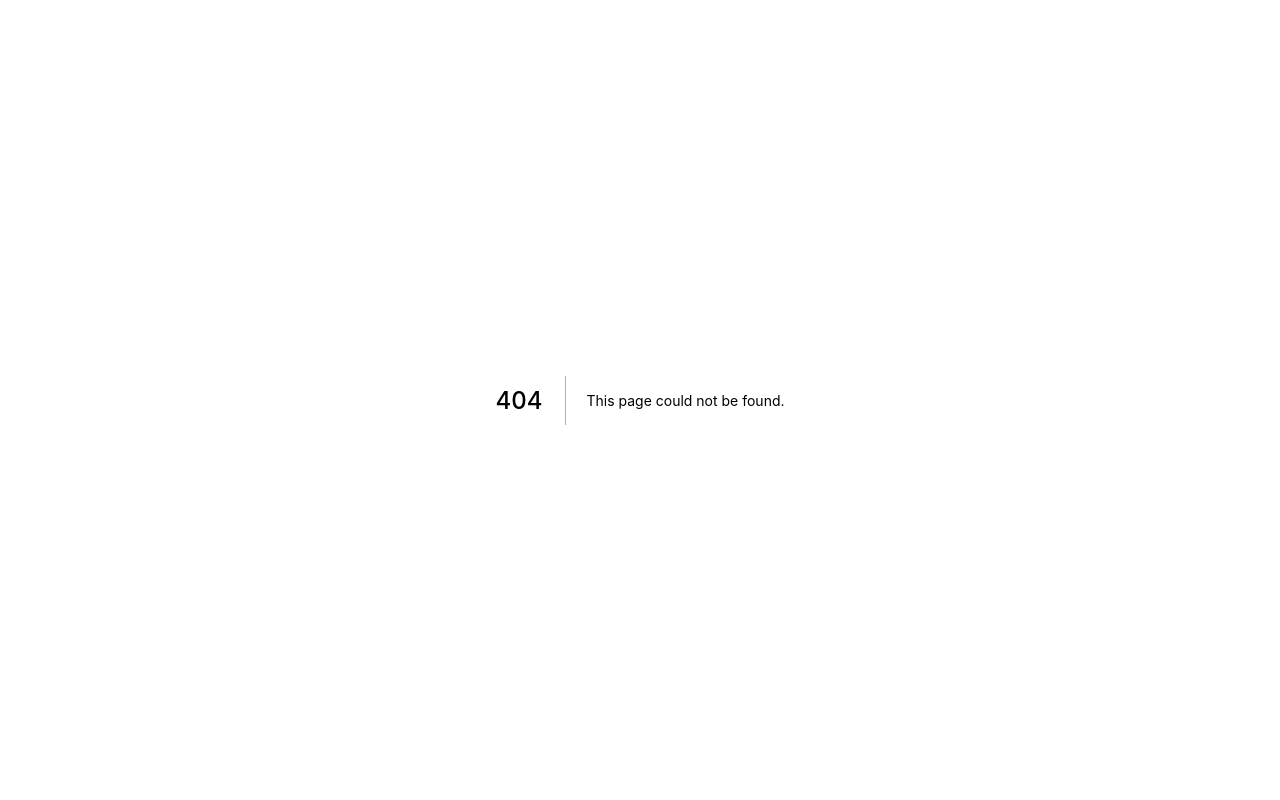
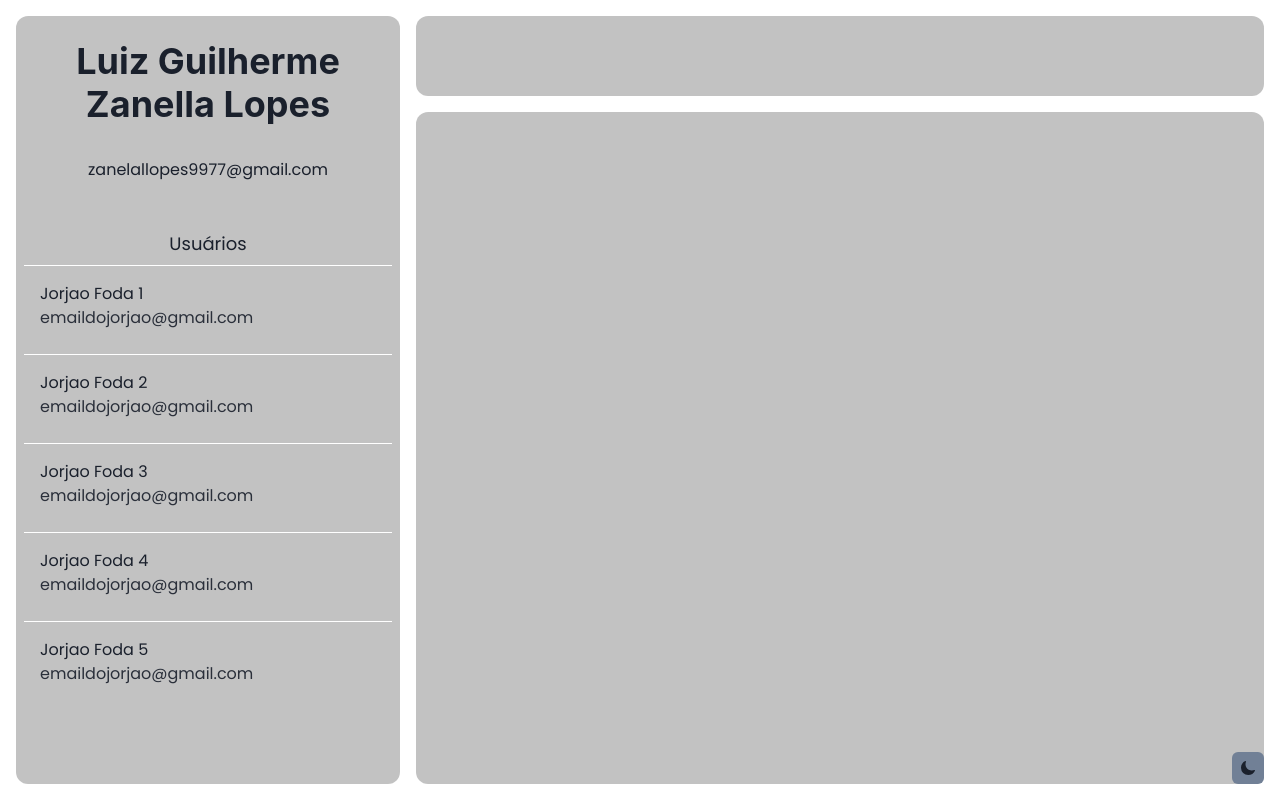
Before and after one commit to Lugui14/blog-client, a Next.js app: page /posts in a window 1280 px wide. Before the commit this address had no page. Built offline with nearby package versions, Linux system fonts and the light colour scheme.

Commit message:
feat: posts page

```diff
--- a/components/Forms/Input.tsx
+++ b/components/Forms/Input.tsx
@@ -2,14 +2,16 @@ import { Input as ChakraInput, InputProps } from "@chakra-ui/react";
 import { useEffect, useRef } from "react";
 import { useField } from "@unform/core";
 
-interface IInputProps extends InputProps {
+interface IProps {
   name: string;
 }
+
+type IInputProps = InputProps & IProps;
 
 export const Input = ({ name, ...rest }: IInputProps) => {
   const inputRef = useRef<HTMLInputElement>(null);
 
-  const { fieldName, registerField, defaultValue, error } = useField(name);
+  const { fieldName, registerField, defaultValue } = useField(name);
 
   useEffect(() => {
     registerField({
--- a/components/Forms/LoginForm.tsx
+++ b/components/Forms/LoginForm.tsx
@@ -70,8 +70,9 @@ export const LoginForm = () => {
             Email
           </FormLabel>
           <Input
+            name="email"
             bg={inputBg}
-            name="email"
+            id="email"
             type="email"
             color={"gray.500"}
             placeholder="Digite seu email:"
--- a/components/Forms/RegisterForm.tsx
+++ b/components/Forms/RegisterForm.tsx
@@ -100,6 +100,7 @@ export const RegisterForm = () => {
             <Input
               bg={inputBg}
               name="email"
+              id="email"
               type="email"
               color={"gray.500"}
               placeholder="Digite seu email:"
--- a/components/Posts/PostList/index.tsx
+++ b/components/Posts/PostList/index.tsx
@@ -59,6 +59,7 @@ export const PostList = () => {
       >
         {messages.map((message) => (
           <PostCard
+            key={message.text}
             text={message.text}
             username={message.user.name}
             useremail={message.user.email}
--- /dev/null
+++ b/components/Profile/Aside.tsx
@@ -0,0 +1,58 @@
+import { Center, Flex, Heading, Text, VStack } from "@chakra-ui/react";
+
+interface IAsideProps {
+  name: string;
+  email: string;
+}
+
+const users = [
+  {
+    name: "Jorjao Foda 1",
+    email: "emaildojorjao@gmail.com",
+  },
+  {
+    name: "Jorjao Foda 2",
+    email: "emaildojorjao@gmail.com",
+  },
+  {
+    name: "Jorjao Foda 3",
+    email: "emaildojorjao@gmail.com",
+  },
+  {
+    name: "Jorjao Foda 4",
+    email: "emaildojorjao@gmail.com",
+  },
+  {
+    name: "Jorjao Foda 5",
+    email: "emaildojorjao@gmail.com",
+  },
+];
+
+export const Aside = ({ name, email }: IAsideProps) => {
+  return (
+    <Center flexDir={"column"} maxH={"90vh"}>
+      <Heading textAlign={"center"} mb={8}>
+        {name}
+      </Heading>
+      <Text mb={12} textAlign={"center"}>
+        {email}
+      </Text>
+
+      <VStack>
+        <Text fontSize={18}>Usuários</Text>
+        {users.map((user) => (
+          <Flex
+            w={"150%"}
+            borderTop={"1px solid white"}
+            flexDir={"column"}
+            p={4}
+            key={user.name}
+          >
+            <Text>{user.name}</Text>
+            <Text opacity={"90%"}>{user.email}</Text>
+          </Flex>
+        ))}
+      </VStack>
+    </Center>
+  );
+};
--- a/package.json
+++ b/package.json
@@ -12,8 +12,6 @@
     "@chakra-ui/react": "^2.2.1",
     "@emotion/react": "^11",
     "@emotion/styled": "^11",
-    "@types/axios": "^0.14.0",
-    "@types/react-icons": "^3.0.0",
     "@unform/core": "^2.1.6",
     "@unform/web": "^2.1.6",
     "axios": "^0.27.2",
@@ -25,9 +23,11 @@
     "react-icons": "^4.4.0"
   },
   "devDependencies": {
+    "@types/axios": "^0.14.0",
     "@types/node": "17.0.42",
     "@types/react": "18.0.12",
     "@types/react-dom": "18.0.5",
+    "@types/react-icons": "^3.0.0",
     "eslint": "8.17.0",
     "eslint-config-next": "12.1.6",
     "typescript": "4.7.3"
--- a/pages/index.tsx
+++ b/pages/index.tsx
@@ -1,4 +1,3 @@
-import { useState } from "react";
 import type { NextPage } from "next";
 import Head from "next/head";
 
@@ -6,11 +5,8 @@ import { Flex, Heading, Box, Divider } from "@chakra-ui/react";
 
 import { ThemeButton } from "../components/ThemeButton";
 import { LoginButtons } from "../components/LoginButtons";
-import { PostList } from "../components/Posts/PostList";
 
 const Home: NextPage = () => {
-  const [isAuthenticated, setIsAuthenticated] = useState(false);
-
   return (
     <>
       <Head>
@@ -27,7 +23,7 @@ const Home: NextPage = () => {
           <Heading fontSize={"8xl"}>BLoUG!</Heading>
         </Box>
 
-        {isAuthenticated ? <PostList /> : <LoginButtons />}
+        <LoginButtons />
       </Flex>
 
       <ThemeButton />
--- /dev/null
+++ b/pages/posts/index.tsx
@@ -0,0 +1,50 @@
+import { NextPage } from "next";
+import Head from "next/head";
+import { Grid, GridItem } from "@chakra-ui/react";
+import { Aside } from "../../components/Profile/Aside";
+import { ThemeButton } from "../../components/ThemeButton";
+
+const Posts: NextPage = () => {
+  return (
+    <>
+      <Head>
+        <title> BLoUG! | Novos Posts </title>
+      </Head>
+
+      <Grid
+        p={4}
+        minH={"100vh"}
+        templateAreas={`"aside header header"
+                      "aside main main"
+                      "aside main main"`}
+        gridTemplateRows={"10vh 1fr 1fr"}
+        gridTemplateColumns={"30vw 1fr 1fr"}
+        gap={4}
+      >
+        <GridItem bg={"blackAlpha.400"} rounded={12} p={6} area={"aside"}>
+          {" "}
+          <Aside
+            name={"Luiz Guilherme Zanella Lopes"}
+            email={"zanelallopes9977@gmail.com"}
+          ></Aside>{" "}
+        </GridItem>
+        <GridItem
+          bg={"blackAlpha.400"}
+          rounded={12}
+          p={6}
+          area={"header"}
+        ></GridItem>
+        <GridItem
+          bg={"blackAlpha.400"}
+          rounded={12}
+          p={6}
+          area={"main"}
+        ></GridItem>
+      </Grid>
+
+      <ThemeButton />
+    </>
+  );
+};
+
+export default Posts;
```
